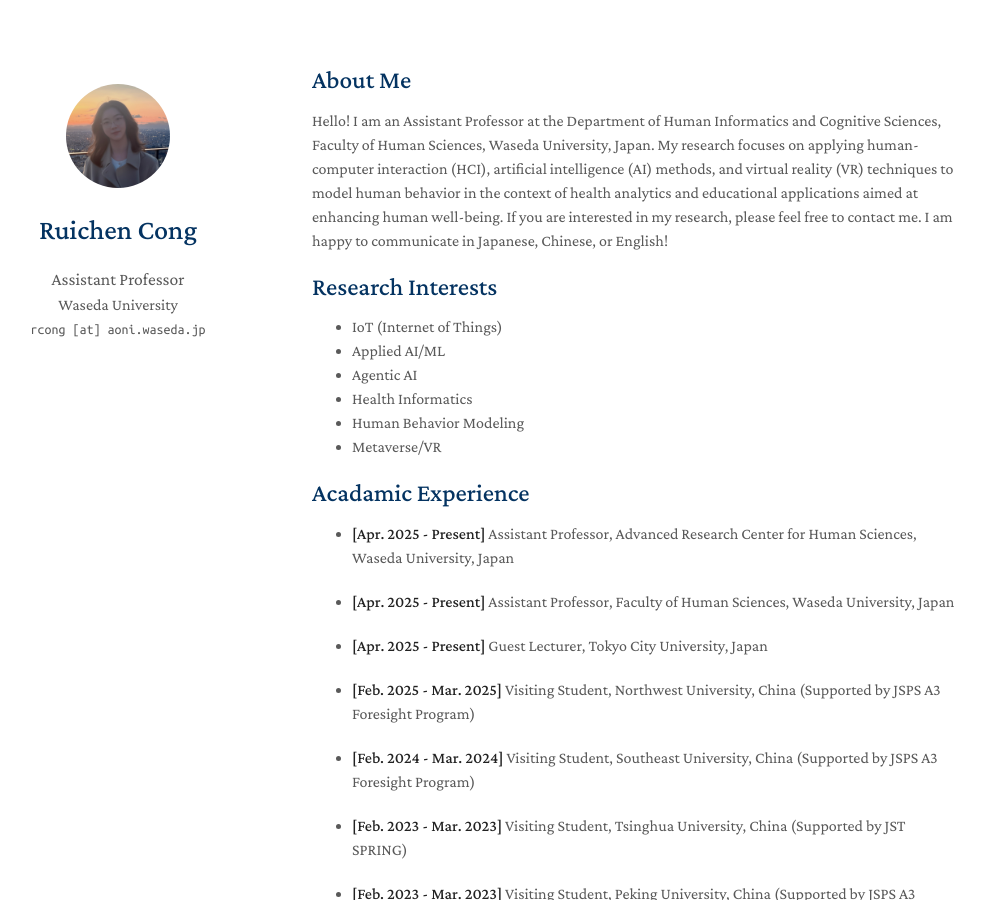
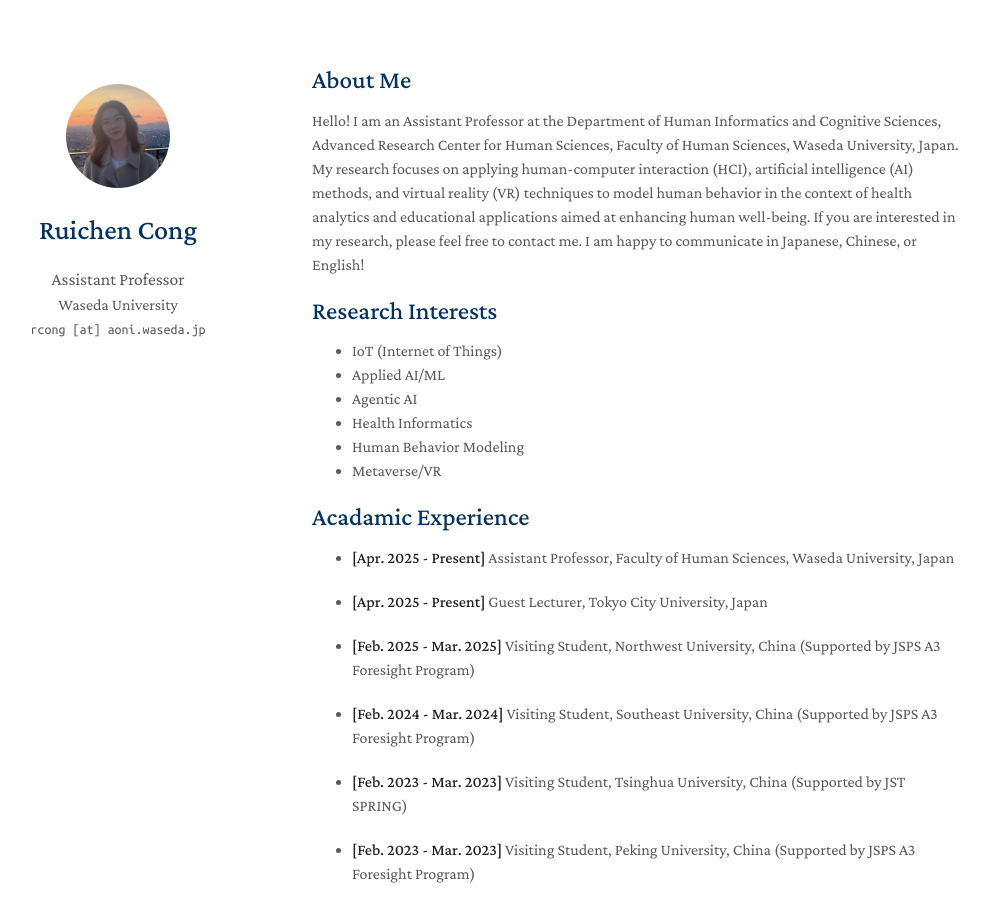
Before and after one commit to ruichencong/ruichencong.github.io, a Jekyll site: the page built from index.md, in a window 1280 px wide and 900 px high. Shown: the whole window, without its empty margins (158-1146 px from the left). Built offline with Jekyll 4.4.1, drawn with Linux system fonts in a browser that asks for light colours; a style sheet for code colours, icons or effects is not loaded; our own code applies the rules of GitHub Pages for plain Markdown files; some of the changed lines change nothing that is shown.

Commit message:
Revise department name and clean up academic experience
Updated the department name to 'Advanced Research Center for Human Sciences' in the About Me section and removed duplicate academic experience entry.

```diff
--- a/index.md
+++ b/index.md
@@ -4,7 +4,7 @@
 
 ## About Me
 
-Hello! I am an Assistant Professor at the Department of Human Informatics and Cognitive Sciences, Faculty of Human Sciences, Waseda University, Japan. My research focuses on applying human-computer interaction (HCI), artificial intelligence (AI) methods, and virtual reality (VR) techniques to model human behavior in the context of health analytics and educational applications aimed at enhancing human well-being. If you are interested in my research, please feel free to contact me. I am happy to communicate in Japanese, Chinese, or English!
+Hello! I am an Assistant Professor at the Department of Human Informatics and Cognitive Sciences, Advanced Research Center for Human Sciences, Faculty of Human Sciences, Waseda University, Japan. My research focuses on applying human-computer interaction (HCI), artificial intelligence (AI) methods, and virtual reality (VR) techniques to model human behavior in the context of health analytics and educational applications aimed at enhancing human well-being. If you are interested in my research, please feel free to contact me. I am happy to communicate in Japanese, Chinese, or English!
 
 ## Research Interests
 
@@ -16,8 +16,6 @@
 - Metaverse/VR
 
 ## Acadamic Experience
-
-- **[Apr. 2025 - Present]** Assistant Professor, Advanced Research Center for Human Sciences, Waseda University, Japan
 
 - **[Apr. 2025 - Present]** Assistant Professor, Faculty of Human Sciences, Waseda University, Japan
 
```
